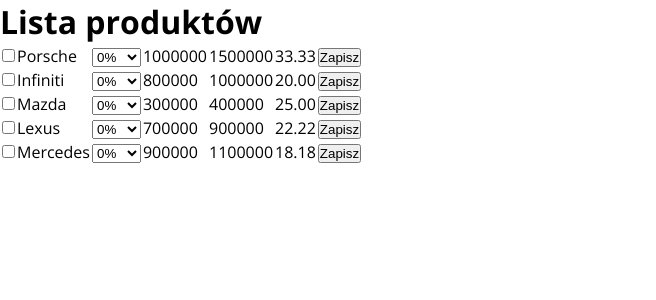
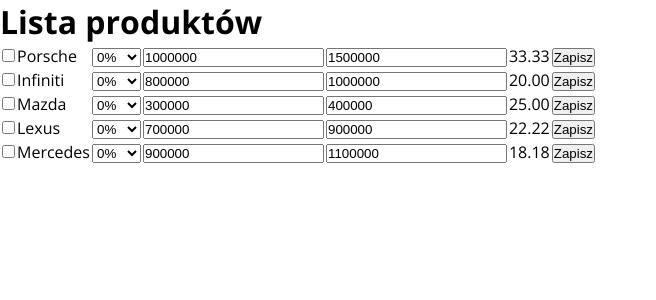
Before and after one commit to AdLap/product-list, a Vue app: page / in a window 1280 px wide. Shown: the top 300 px of the page, without its empty margins (0-656 px from the left). Built offline with nearby package versions, Linux system fonts and the light colour scheme.

Commit message:
required field are editable

```diff
--- a/src/components/ProductItem.vue
+++ b/src/components/ProductItem.vue
@@ -3,19 +3,19 @@
     <td>
       <input type="checkbox" />
     </td>
-    <td>{{ product.name }}</td>
+    <td>{{ currProduct.name }}</td>
     <td>
-      <select>
+      <select v-model="currProduct.vatRate">
         <option value="0">0%</option>
         <option value=".08">8%</option>
         <option value=".23">23%</option>
       </select>
     </td>
     <td>
-      {{ product.buyPrice }}
+      <input v-model="currProduct.buyPrice"/>
     </td>
-    <td contenteditable="true">
-      {{ product.sellPrice }}
+    <td>
+      <input v-model="currProduct.sellPrice" />
     </td>
     <td>
       {{
@@ -44,6 +44,11 @@
       type: Object as () => Product,
     },
   },
+  data() {
+    return {
+      currProduct: this.product
+    }
+  },
   methods: {
     saveData() {
       console.log('from item', this.product);
```
